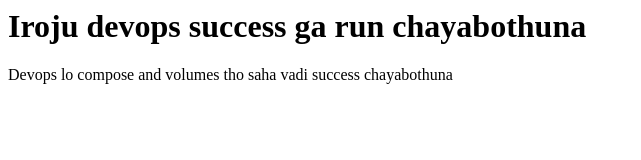
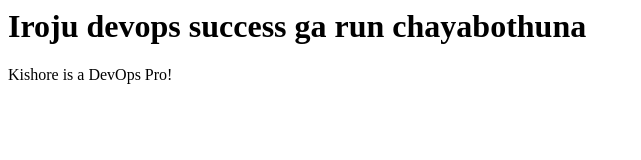
Before and after one commit to kuruvaindrajith/Kishore-Zero-Error-Project, a plain HTML site: page index.html in a window 1280 px wide. Shown: the whole page, without its empty margins (0-641 px from the left). Drawn offline with Linux system fonts and the light colour scheme.

Commit message:
Update index.html

```diff
--- a/index.html
+++ b/index.html
@@ -1,2 +1,2 @@
 <h1>Iroju devops success ga run chayabothuna</h1>
-<p>Devops lo compose and volumes tho saha vadi success chayabothuna</p>
+<p>Kishore is a DevOps Pro!</p>
```
